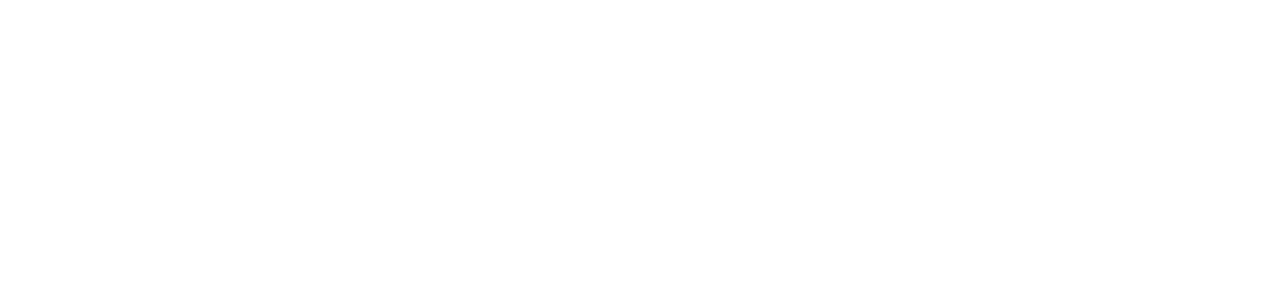
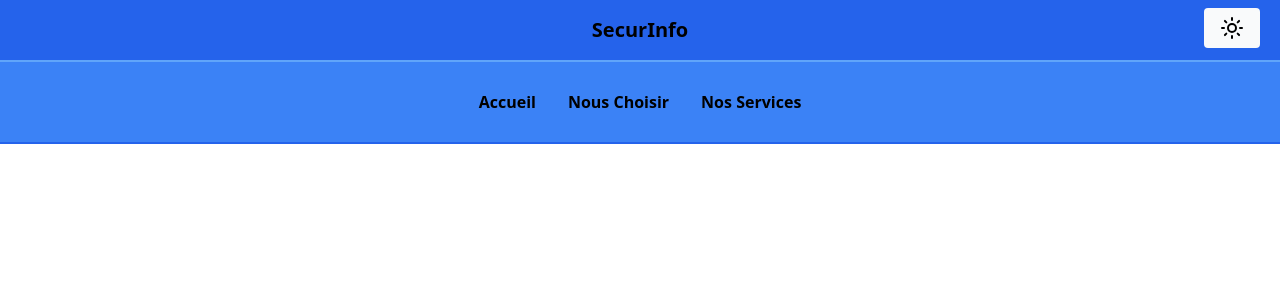
Before and after one commit to Danapal974/WebWixTS, a React (Vite) app: page /debutant in a window 1280 px wide. Before the commit this address had no page. Shown: the top 300 px of the page. Built offline with nearby package versions, Linux system fonts and the light colour scheme.

Commit message:
nouschoisir nav bon+debut feuille debutant (premier onglet nos services)

```diff
--- a/src/App.tsx
+++ b/src/App.tsx
@@ -1,6 +1,8 @@
 import { BrowserRouter, Routes, Route } from 'react-router-dom';
 import Home from './pages/Home';
 import NousChoisir from './pages/NousChoisir';
+import Services from './components/Services'
+import Debutant from './pages/Debutant'
 
 const App = () => {
   return (
@@ -8,6 +10,8 @@ const App = () => {
       <Routes>
         <Route path="/" element={<Home />} />
         <Route path="/nous-choisir" element={<NousChoisir />} />
+        <Route path="/nos-services" element={<Services />} />
+        <Route path="/debutant" element={<Debutant />} />
       </Routes>
     </BrowserRouter>
   );
--- a/src/components/Nav.tsx
+++ b/src/components/Nav.tsx
@@ -6,7 +6,7 @@ const Nav = () => {
       <ul className="flex items-center justify-center gap-8 h-20">
         <Nav_Effet lien="/" nav="Accueil" />
         <Nav_Effet lien="/nous-choisir" nav="Nous Choisir" />
-        <Nav_Effet lien="/services" nav="Nos Services" />
+        <Nav_Effet lien="/nos-services" nav="Nos Services" />
       </ul>
     </div>
   );
--- a/src/components/NousChoisir_Contenu.tsx
+++ /dev/null
@@ -1,20 +0,0 @@
-const NousChoisir_Contenu=()=> {
-    return(
-        <>
-        <div className="grid ">
-        <h5
-          className="
-            mb-2 text-xl font-medium text-neutral-800 dark:text-neutral-50 "
-
-        >
-         O1:
-        </h5>
-        <p className="mb-4 text-base text-neutral-600 dark:text-neutral-200">
-        Nous offrons des ressources éducatives complètes pour vous aider à mieux comprendre et utiliser internet en toute sécurité. Nos tutoriels interactifs et nos guides pratiques vous accompagneront pas à pas.
-        </p>
-        </div>
-        </>
-    );
-}
-
-export default NousChoisir_Contenu;
--- /dev/null
+++ b/src/pages/Debutant.tsx
@@ -0,0 +1,25 @@
+import { useState, useEffect } from "react";
+import Header from "../components/Header";
+import Nav from "../components/Nav";
+import Pied_Page from "../components/Pied_Page";
+
+const Debutant = () => {
+  const [darkMode, setDarkMode] = useState<boolean>(false);
+
+  useEffect(() => {
+    if (darkMode) {
+      document.documentElement.classList.add("dark");
+    } else {
+      document.documentElement.classList.remove("dark");
+    }
+  }, [darkMode]);
+
+  return (
+    <div className="bg-white dark:bg-gray-900 text-black dark:text-white">
+      <Header darkMode={darkMode} setDarkMode={setDarkMode} />
+      <Nav />
+    </div>
+  );
+};
+
+export default Debutant;
--- a/src/pages/NousChoisir.tsx
+++ b/src/pages/NousChoisir.tsx
@@ -2,7 +2,6 @@ import { useState, useEffect } from "react";
 import Header from "../components/Header";
 import Nav from "../components/Nav";
 import Accueil_NousChoisir from "../components/Accueil_NousChoisir";
-import NousChoisir_Contenu from "../components/NousChoisir_Contenu";
 import Pied_Page from "../components/Pied_Page";
 
 const NousChoisir = () => {
```
